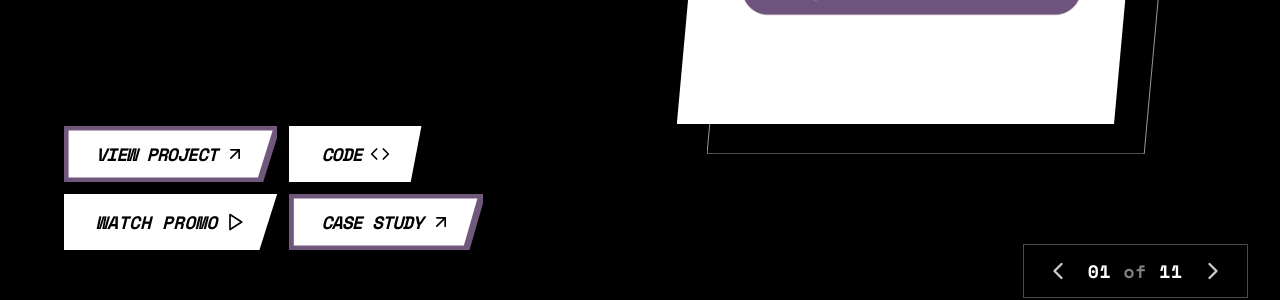
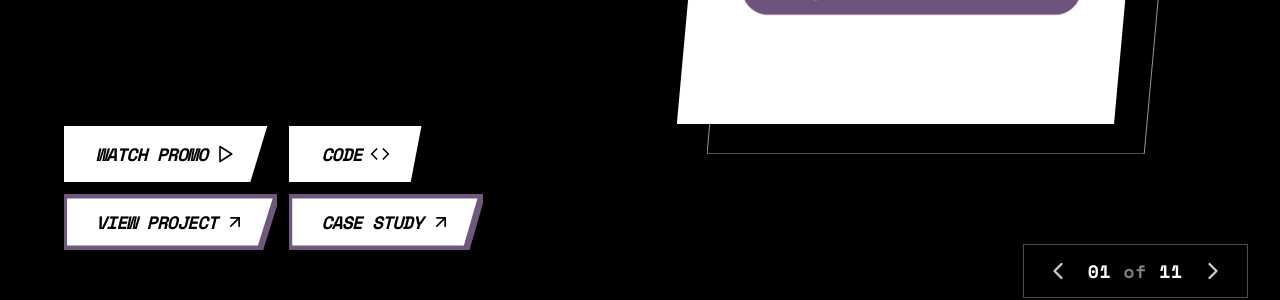
Before and after one commit to Drakatoa/portfolio-website, a Next.js app: page / in a window 1280 px wide. Shown: the part 3580-3880 px from the top of the page. Built offline with nearby package versions, Linux system fonts and the light colour scheme.

Commit message:
Improved hierarchy of buttons in grid and carousel, added cool neon light travelling hover effect

```diff
--- a/components/project-grid.tsx
+++ b/components/project-grid.tsx
@@ -38,6 +38,30 @@ const getProjectColor = (projectTitle: string): string => {
   if (title.includes("CSA") || title.includes("UTD")) return "#455668"
   if (title.includes("DELHI") || title.includes("OLYMPICS") || title.includes("NEW DELHI")) return "#FF6B35"
   return "rgba(255, 255, 255, 0.3)" // default
+}
+
+// Helper function to brighten a hex color
+const brightenColor = (color: string, amount: number = 0.3): string => {
+  // Handle rgba colors
+  if (color.startsWith("rgba")) {
+    return color.replace(/rgba?\(([^)]+)\)/, (_, values) => {
+      const [r, g, b, a = 1] = values.split(",").map((v: string) => parseFloat(v.trim()))
+      const brighten = (val: number) => Math.min(255, val + (255 - val) * amount)
+      return `rgba(${brighten(r)}, ${brighten(g)}, ${brighten(b)}, ${a})`
+    })
+  }
+
+  // Handle hex colors
+  if (color.startsWith("#")) {
+    const hex = color.slice(1)
+    const num = parseInt(hex, 16)
+    const r = Math.min(255, ((num >> 16) & 0xff) + Math.floor((255 - ((num >> 16) & 0xff)) * amount))
+    const g = Math.min(255, ((num >> 8) & 0xff) + Math.floor((255 - ((num >> 8) & 0xff)) * amount))
+    const b = Math.min(255, (num & 0xff) + Math.floor((255 - (num & 0xff)) * amount))
+    return `#${((r << 16) | (g << 8) | b).toString(16).padStart(6, "0")}`
+  }
+
+  return color
 }
 
 export function ProjectGrid({ projects }: ProjectGridProps) {
@@ -179,8 +203,58 @@ export function ProjectGrid({ projects }: ProjectGridProps) {
 
                 {/* Action Buttons */}
                 <div className="flex flex-wrap gap-2 mt-auto">
-                  {hasCaseStudy && (
+                  {(() => {
+                    // Build arrays of buttons - colored border buttons first, then others
+                    const coloredBorderButtons: React.ReactNode[] = []
+                    const otherButtons: React.ReactNode[] = []
+                    const projectColor = getProjectColor(project.title)
+
+                    // VIEW PROJECT - colored border button
+                    if (hasProject) {
+                      const brightColor = brightenColor(projectColor, 0.4)
+                      coloredBorderButtons.push(
+                        <a
+                          key="view-project"
+                          href={project.links.project}
+                          target="_blank"
+                          rel="noopener noreferrer"
+                          className="group/btn relative inline-block transition-transform hover:translate-x-1"
+                        >
+                          <svg
+                            className="absolute inset-0 pointer-events-none transition-all group-hover/btn:drop-shadow-[0_0_8px_rgba(255,255,255,0.5)]"
+                            viewBox="0 0 200 45"
+                            preserveAspectRatio="none"
+                            style={{ width: "100%", height: "100%" }}
+                          >
+                            <polygon points="0,0 200,0 185,45 0,45" fill="white" />
+                            <polygon points="0,0 200,0 185,45 0,45" fill="none" stroke={projectColor} strokeWidth="8" />
+                            {/* Animated brighter border that circles around - smooth neon effect */}
+                            <polygon
+                              points="0,0 200,0 185,45 0,45"
+                              fill="none"
+                              stroke={brightColor}
+                              strokeWidth="8"
+                              className="animated-border"
+                              style={{
+                                strokeDasharray: "250 500",
+                                strokeLinecap: "round",
+                              }}
+                            />
+                          </svg>
+                          <div className="relative z-10 flex items-center gap-1.5 px-6 py-2.5 font-black text-sm italic tracking-tighter text-black whitespace-nowrap">
+                            <span>VIEW PROJECT</span>
+                            <ArrowUpRight className="w-4 h-4 transition-transform group-hover/btn:translate-x-0.5 group-hover/btn:-translate-y-0.5" />
+                          </div>
+                        </a>
+                      )
+                    }
+
+                    // CASE STUDY - colored border button
+                    if (hasCaseStudy) {
+                      const brightColor = brightenColor(projectColor, 0.4)
+                      coloredBorderButtons.push(
                         <Link
+                          key="case-study"
                           href={project.links.caseStudy!}
                           className="group/btn relative inline-block transition-transform hover:translate-x-1"
                         >
@@ -191,18 +265,33 @@ export function ProjectGrid({ projects }: ProjectGridProps) {
                             style={{ width: "100%", height: "100%" }}
                           >
                             <polygon points="0,0 200,0 185,45 0,45" fill="white" />
-                        <polygon points="0,0 200,0 185,45 0,45" fill="none" stroke={getProjectColor(project.title)} strokeWidth="8" />
-                        <line x1="0" y1="0" x2="0" y2="45" stroke={getProjectColor(project.title)} strokeWidth="12" />
+                            <polygon points="0,0 200,0 185,45 0,45" fill="none" stroke={projectColor} strokeWidth="8" />
+                            {/* Animated brighter border that circles around - smooth neon effect */}
+                            <polygon
+                              points="0,0 200,0 185,45 0,45"
+                              fill="none"
+                              stroke={brightColor}
+                              strokeWidth="8"
+                              className="animated-border"
+                              style={{
+                                strokeDasharray: "250 500",
+                                strokeLinecap: "round",
+                              }}
+                            />
                           </svg>
                           <div className="relative z-10 flex items-center gap-1.5 px-6 py-2.5 font-black text-sm italic tracking-tighter text-black whitespace-nowrap">
                             <span>CASE STUDY</span>
                             <ArrowUpRight className="w-4 h-4 transition-transform group-hover/btn:translate-x-0.5 group-hover/btn:-translate-y-0.5" />
                           </div>
                         </Link>
-                  )}
+                      )
+                    }
 
-                  {hasCode && (
+                    // CODE - other button
+                    if (hasCode) {
+                      otherButtons.push(
                         <a
+                          key="code"
                           href={project.links.code}
                           target="_blank"
                           rel="noopener noreferrer"
@@ -221,34 +310,14 @@ export function ProjectGrid({ projects }: ProjectGridProps) {
                             <Code className="w-4 h-4 transition-transform group-hover/btn:scale-110 group-hover/btn:rotate-12" />
                           </div>
                         </a>
-                  )}
+                      )
+                    }
 
-                  {hasProject && (
-                    <a
-                      href={project.links.project}
-                      target="_blank"
-                      rel="noopener noreferrer"
-                      className="group/btn relative inline-block transition-transform hover:translate-x-1"
-                    >
-                      <svg
-                        className="absolute inset-0 pointer-events-none transition-all group-hover/btn:drop-shadow-[0_0_8px_rgba(255,255,255,0.5)]"
-                        viewBox="0 0 200 45"
-                        preserveAspectRatio="none"
-                        style={{ width: "100%", height: "100%" }}
-                      >
-                        <polygon points="0,0 200,0 185,45 0,45" fill="white" />
-                        <polygon points="0,0 200,0 185,45 0,45" fill="none" stroke={getProjectColor(project.title)} strokeWidth="8" />
-                        <line x1="0" y1="0" x2="0" y2="45" stroke={getProjectColor(project.title)} strokeWidth="12" />
-                      </svg>
-                      <div className="relative z-10 flex items-center gap-1.5 px-6 py-2.5 font-black text-sm italic tracking-tighter text-black whitespace-nowrap">
-                        <span>VIEW PROJECT</span>
-                        <ArrowUpRight className="w-4 h-4 transition-transform group-hover/btn:translate-x-0.5 group-hover/btn:-translate-y-0.5" />
-                      </div>
-                    </a>
-                  )}
-
-                  {hasVideo && (
+                    // VIDEO - other button
+                    if (hasVideo) {
+                      otherButtons.push(
                         <button
+                          key="video"
                           onClick={() => setShowVideoModal({ url: project.links.videoUrl!, title: project.title })}
                           className="group/btn relative inline-block transition-transform hover:translate-x-1"
                         >
@@ -265,10 +334,14 @@ export function ProjectGrid({ projects }: ProjectGridProps) {
                             <Play className="w-4 h-4 transition-transform group-hover/btn:scale-110" />
                           </div>
                         </button>
-                  )}
+                      )
+                    }
 
-                  {project.links.devpost && (
+                    // DEVPOST - other button
+                    if (project.links.devpost) {
+                      otherButtons.push(
                         <a
+                          key="devpost"
                           href={project.links.devpost}
                           target="_blank"
                           rel="noopener noreferrer"
@@ -287,7 +360,17 @@ export function ProjectGrid({ projects }: ProjectGridProps) {
                             <ArrowUpRight className="w-4 h-4 transition-transform group-hover/btn:translate-x-0.5 group-hover/btn:-translate-y-0.5" />
                           </div>
                         </a>
-                  )}
+                      )
+                    }
+
+                    // Render colored border buttons first, then other buttons
+                    return (
+                      <>
+                        {coloredBorderButtons}
+                        {otherButtons}
+                      </>
+                    )
+                  })()}
                 </div>
               </div>
             </div>
--- a/components/project-slide.tsx
+++ b/components/project-slide.tsx
@@ -33,6 +33,30 @@ const getProjectColor = (projectTitle: string): string => {
   if (title.includes("CSA") || title.includes("UTD")) return "#455668"
   if (title.includes("DELHI") || title.includes("OLYMPICS") || title.includes("NEW DELHI")) return "#FF6B35"
   return "rgba(255, 255, 255, 0.3)" // default
+}
+
+// Helper function to brighten a hex color
+const brightenColor = (color: string, amount: number = 0.3): string => {
+  // Handle rgba colors
+  if (color.startsWith("rgba")) {
+    return color.replace(/rgba?\(([^)]+)\)/, (_, values) => {
+      const [r, g, b, a = 1] = values.split(",").map((v: string) => parseFloat(v.trim()))
+      const brighten = (val: number) => Math.min(255, val + (255 - val) * amount)
+      return `rgba(${brighten(r)}, ${brighten(g)}, ${brighten(b)}, ${a})`
+    })
+  }
+
+  // Handle hex colors
+  if (color.startsWith("#")) {
+    const hex = color.slice(1)
+    const num = parseInt(hex, 16)
+    const r = Math.min(255, ((num >> 16) & 0xff) + Math.floor((255 - ((num >> 16) & 0xff)) * amount))
+    const g = Math.min(255, ((num >> 8) & 0xff) + Math.floor((255 - ((num >> 8) & 0xff)) * amount))
+    const b = Math.min(255, (num & 0xff) + Math.floor((255 - (num & 0xff)) * amount))
+    return `#${((r << 16) | (g << 8) | b).toString(16).padStart(6, "0")}`
+  }
+
+  return color
 }
 
 export function ProjectSlide({
@@ -137,10 +161,18 @@ export function ProjectSlide({
             </div>
 
             <div className="flex gap-3 mt-auto h-[120px] items-end">
-              {/* Column 1 */}
-              <div className="flex flex-col gap-3 justify-end">
-                {hasProject && (
+              {/* Helper function to render button with colored border */}
+              {(() => {
+                // Build arrays of buttons
+                const coloredBorderButtons: React.ReactNode[] = []
+                const otherButtons: React.ReactNode[] = []
+
+                // VIEW PROJECT - colored border button
+                if (hasProject) {
+                  const brightColor = brightenColor(projectColor, 0.4)
+                  coloredBorderButtons.push(
                     <a
+                      key="view-project"
                       href={projectUrl}
                       target="_blank"
                       rel="noopener noreferrer"
@@ -157,17 +189,78 @@ export function ProjectSlide({
                       >
                         <polygon points="0,0 280,0 257,50 0,50" fill="white" className="transition-all" />
                         <polygon points="0,0 280,0 257,50 0,50" fill="none" stroke={projectColor} strokeWidth="8" />
-                      <line x1="0" y1="0" x2="0" y2="50" stroke={projectColor} strokeWidth="12" />
+                        {/* Animated brighter border that circles around - smooth neon effect */}
+                        <polygon
+                          points="0,0 280,0 257,50 0,50"
+                          fill="none"
+                          stroke={brightColor}
+                          strokeWidth="8"
+                          className="animated-border"
+                          style={{
+                            strokeDasharray: "250 500",
+                            strokeLinecap: "round",
+                          }}
+                        />
                       </svg>
                       <div className="relative z-10 flex items-center gap-2 px-8 py-3.5 font-black text-base md:text-lg italic tracking-tighter text-black whitespace-nowrap">
                         <span>VIEW PROJECT</span>
                         <ArrowUpRight className="w-5 h-5 transition-transform group-hover:translate-x-1 group-hover:-translate-y-1" />
                       </div>
                     </a>
-                )}
+                  )
+                }
 
-                {!hasProject && hasCode && (
-                  <a href={codeUrl} target="_blank" rel="noopener noreferrer" className="group relative w-fit transition-transform hover:translate-x-2">
+                // CASE STUDY - colored border button
+                if (hasCaseStudy) {
+                  const brightColor = brightenColor(projectColor, 0.4)
+                  coloredBorderButtons.push(
+                    <a
+                      key="case-study"
+                      href={caseStudyUrl}
+                      className="group relative w-fit transition-transform hover:translate-x-2"
+                    >
+                      <svg
+                        className="absolute inset-0 pointer-events-none transition-all group-hover:drop-shadow-[0_0_8px_rgba(255,255,255,0.5)]"
+                        viewBox="0 0 240 50"
+                        preserveAspectRatio="none"
+                        style={{
+                          width: "100%",
+                          height: "100%",
+                        }}
+                      >
+                        <polygon points="0,0 240,0 220,50 0,50" fill="white" className="transition-all" />
+                        <polygon points="0,0 240,0 220,50 0,50" fill="none" stroke={projectColor} strokeWidth="8" />
+                        {/* Animated brighter border that circles around - smooth neon effect */}
+                        <polygon
+                          points="0,0 240,0 220,50 0,50"
+                          fill="none"
+                          stroke={brightColor}
+                          strokeWidth="8"
+                          className="animated-border"
+                          style={{
+                            strokeDasharray: "250 500",
+                            strokeLinecap: "round",
+                          }}
+                        />
+                      </svg>
+                      <div className="relative z-10 flex items-center gap-2 px-8 py-3.5 font-black text-base md:text-lg italic tracking-tighter text-black whitespace-nowrap">
+                        <span>CASE STUDY</span>
+                        <ArrowUpRight className="w-5 h-5 transition-transform group-hover:translate-x-1 group-hover:-translate-y-1" />
+                      </div>
+                    </a>
+                  )
+                }
+
+                // CODE - other button
+                if (hasCode) {
+                  otherButtons.push(
+                    <a
+                      key="code"
+                      href={codeUrl}
+                      target="_blank"
+                      rel="noopener noreferrer"
+                      className="group relative w-fit transition-transform hover:translate-x-2"
+                    >
                       <svg
                         className="absolute inset-0 pointer-events-none transition-all group-hover:drop-shadow-[0_0_8px_rgba(255,255,255,0.5)]"
                         viewBox="0 0 160 50"
@@ -184,10 +277,14 @@ export function ProjectSlide({
                         <Code className="w-5 h-5 transition-transform group-hover:scale-110 group-hover:rotate-12" />
                       </div>
                     </a>
-                )}
+                  )
+                }
 
-                {videoUrl && (
+                // WATCH VIDEO - other button
+                if (videoUrl) {
+                  otherButtons.push(
                     <button
+                      key="video"
                       onClick={() => setShowVideoModal(true)}
                       className="group relative w-fit transition-transform hover:translate-x-2"
                     >
@@ -202,60 +299,24 @@ export function ProjectSlide({
                       >
                         <polygon points="0,0 240,0 220,50 0,50" fill="white" className="transition-all" />
                       </svg>
-                    <div className="relative z-10 flex items-center gap-2 px-8 py-3.5 font-black text-base md:text-lg italic tracking-tetter text-black whitespace-nowrap">
+                      <div className="relative z-10 flex items-center gap-2 px-8 py-3.5 font-black text-base md:text-lg italic tracking-tighter text-black whitespace-nowrap">
                         <span>{videoLabel}</span>
                         <Play className="w-5 h-5 transition-transform group-hover:scale-110" />
                       </div>
                     </button>
-                )}
-              </div>
+                  )
+                }
 
-              {/* Column 2 */}
-              <div className="flex flex-col gap-3 justify-end">
-                {hasProject && hasCode && (
-                  <a href={codeUrl} target="_blank" rel="noopener noreferrer" className="group relative w-fit transition-transform hover:translate-x-2">
-                    <svg
-                      className="absolute inset-0 pointer-events-none transition-all group-hover:drop-shadow-[0_0_8px_rgba(255,255,255,0.5)]"
-                      viewBox="0 0 160 50"
-                      preserveAspectRatio="none"
-                      style={{
-                        width: "100%",
-                        height: "100%",
-                      }}
+                // DEVPOST - other button
+                if (devpostUrl) {
+                  otherButtons.push(
+                    <a
+                      key="devpost"
+                      href={devpostUrl}
+                      target="_blank"
+                      rel="noopener noreferrer"
+                      className="group relative w-fit transition-transform hover:translate-x-2"
                     >
-                      <polygon points="0,0 160,0 147,50 0,50" fill="white" className="transition-all" />
-                    </svg>
-                    <div className="relative z-10 flex items-center gap-2 px-8 py-3.5 font-black text-base md:text-lg italic tracking-tighter text-black whitespace-nowrap">
-                      <span>CODE</span>
-                      <Code className="w-5 h-5 transition-transform group-hover:scale-110 group-hover:rotate-12" />
-                    </div>
-                  </a>
-                )}
-
-                {hasCaseStudy && (
-                  <a href={caseStudyUrl} className="group relative w-fit transition-transform hover:translate-x-2">
-                    <svg
-                      className="absolute inset-0 pointer-events-none transition-all group-hover:drop-shadow-[0_0_8px_rgba(255,255,255,0.5)]"
-                      viewBox="0 0 240 50"
-                      preserveAspectRatio="none"
-                      style={{
-                        width: "100%",
-                        height: "100%",
-                      }}
-                    >
-                      <polygon points="0,0 240,0 220,50 0,50" fill="white" className="transition-all" />
-                      <polygon points="0,0 240,0 220,50 0,50" fill="none" stroke={projectColor} strokeWidth="8" />
-                      <line x1="0" y1="0" x2="0" y2="50" stroke={projectColor} strokeWidth="12" />
-                    </svg>
-                    <div className="relative z-10 flex items-center gap-2 px-8 py-3.5 font-black text-base md:text-lg italic tracking-tighter text-black whitespace-nowrap">
-                      <span>CASE STUDY</span>
-                      <ArrowUpRight className="w-5 h-5 transition-transform group-hover:translate-x-1 group-hover:-translate-y-1" />
-                    </div>
-                  </a>
-                )}
-
-                {devpostUrl && (
-                  <a href={devpostUrl} target="_blank" rel="noopener noreferrer" className="group relative w-fit transition-transform hover:translate-x-2">
                       <svg
                         className="absolute inset-0 pointer-events-none transition-all group-hover:drop-shadow-[0_0_8px_rgba(255,255,255,0.5)]"
                         viewBox="0 0 240 50"
@@ -272,8 +333,48 @@ export function ProjectSlide({
                         <ArrowUpRight className="w-5 h-5 transition-transform group-hover:translate-x-1 group-hover:-translate-y-1" />
                       </div>
                     </a>
-                )}
+                  )
+                }
+
+                // Layout: 2x2 grid, fill bottom row first, then top row
+                // Bottom row: colored border buttons (max 2)
+                // Top row: other buttons (max 2)
+                // Strategy: Sort by width (largest first) so wider buttons on left minimize visual gap
+                const bottomLeft = coloredBorderButtons[0] || null
+                const bottomRight = coloredBorderButtons[1] || null
+
+                // Button widths: CODE=160, WATCH VIDEO=240, DEVPOST=240
+                const buttonWidths: Record<string, number> = {
+                  code: 160,
+                  video: 240,
+                  devpost: 240,
+                }
+                otherButtons.sort((a, b) => {
+                  const aKey = (a as any)?.key || ""
+                  const bKey = (b as any)?.key || ""
+                  const aWidth = buttonWidths[aKey] || 240
+                  const bWidth = buttonWidths[bKey] || 240
+                  return bWidth - aWidth // Sort largest first (wider buttons on left)
+                })
+
+                const topLeft = otherButtons[0] || null
+                const topRight = otherButtons[1] || null
+
+                return (
+                  <>
+                    {/* Column 1 */}
+                    <div className="flex flex-col gap-3 justify-end">
+                      {topLeft}
+                      {bottomLeft}
                     </div>
+                    {/* Column 2 */}
+                    <div className="flex flex-col gap-3 justify-end">
+                      {topRight}
+                      {bottomRight}
+                    </div>
+                  </>
+                )
+              })()}
             </div>
           </div>
 
```
Also changed, not shown: app/globals.css (+24 -0 lines). Lines whose indentation alone changed are shown as unchanged.
